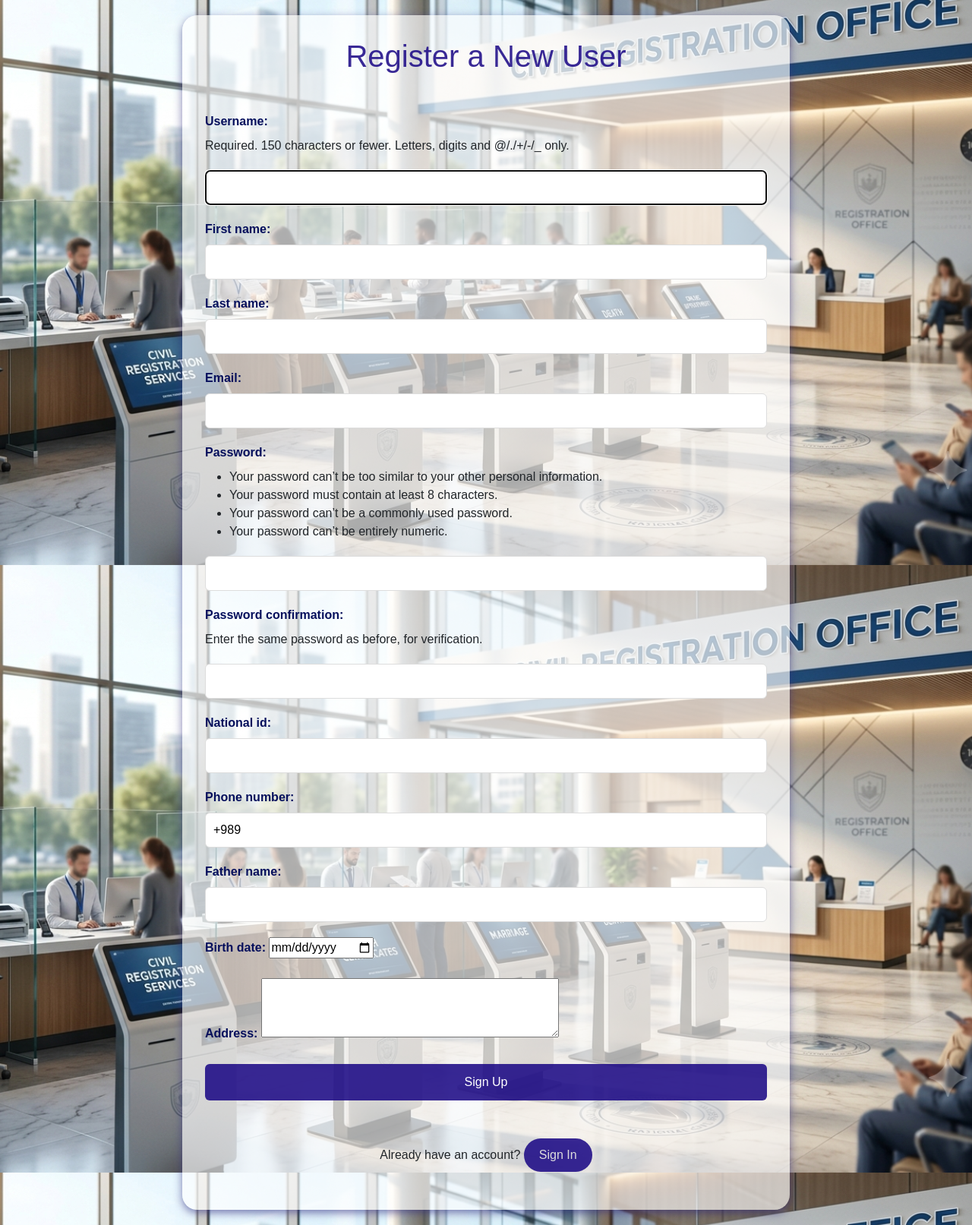
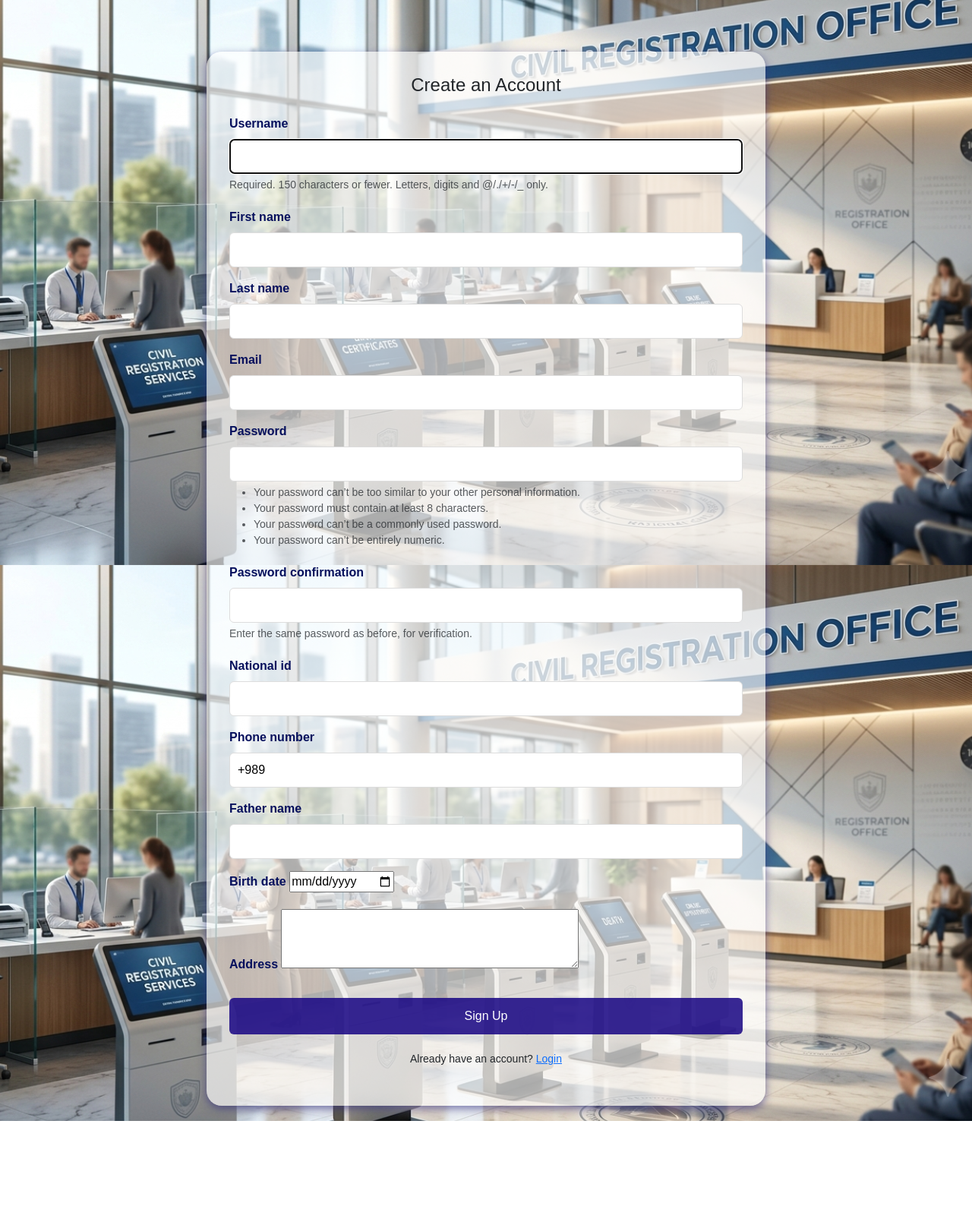
Before and after one commit to Bitafarezi/CivilRegistary, a Django app: template templates/registary/register.html in a window 1280 px wide. Shown: the part 56-1669 px from the top of the page at 76% size. After the commit the page ends 1532 px from the top, so only its background shows below. Run offline with Django 5.2, Linux system fonts and the light colour scheme; the template is opened without the code that fills it: values that come from a table or form of the project are taken from there, others are empty.

Commit message:
Design the register page based on the bootstrap classes

```diff
--- a/templates/registary/register.html
+++ b/templates/registary/register.html
@@ -1,33 +1,35 @@
-{% extends 'base.html' %}
+{% extends 'registary/base.html' %}
 {% load static %}
 
 {% block title %} Register {% endblock %}
 
-{% block css %}
-    <link rel="stylesheet" type="text/css" href="{% static 'registary/styles.css' %}">
+{% block content %}
+<div class="row justify-content-center">
+    <div class="col-md-8">
+        <div class="form-with-validation mt-5">
+            <h4 class="text-center mb-4">Create an Account</h4>
+            <form method="POST">
+                {% csrf_token %}
+                {% for field in form %}
+                    <div class="mb-3">
+                        <label for="{{ field.id_for_label }}" class="form-label">{{ field.label }}</label>
+                        {{ field }}
+                        {% if field.help_text %}
+                            <div class="form-text">{{ field.help_text }}</div>
+                        {% endif %}
+                        {% for error in field.errors %}
+                            <div class="text-danger small">{{ error }}</div>
+                        {% endfor %}
+                    </div>
+                {% endfor %}
+                <div class="d-grid mt-4">
+                    <button type="submit" class="form-submit">Sign Up</button>
+                </div>
+            </form>
+            <div class="mt-3 text-center">
+                <small>Already have an account? <a href="{% url 'login' %}">Login</a></small>
+            </div>
+        </div>
+    </div>
+</div>
 {% endblock %}
-
-{% block content %}
-
-    <form class="form-with-validation" method="post">
-
-        {% csrf_token %}
-
-        <h1> Register a New User </h1>
-
-        {{ form }}
-
-        <button class="form-submit">Sign Up</button>
-
-        <div class="back-link">
-            <p>
-                Already have an account?
-                <a href="{% url 'login' %}">Sign In</a>
-            </p>
-        </div>
-
-    </form>
-
-
-
-{% endblock %}
```
